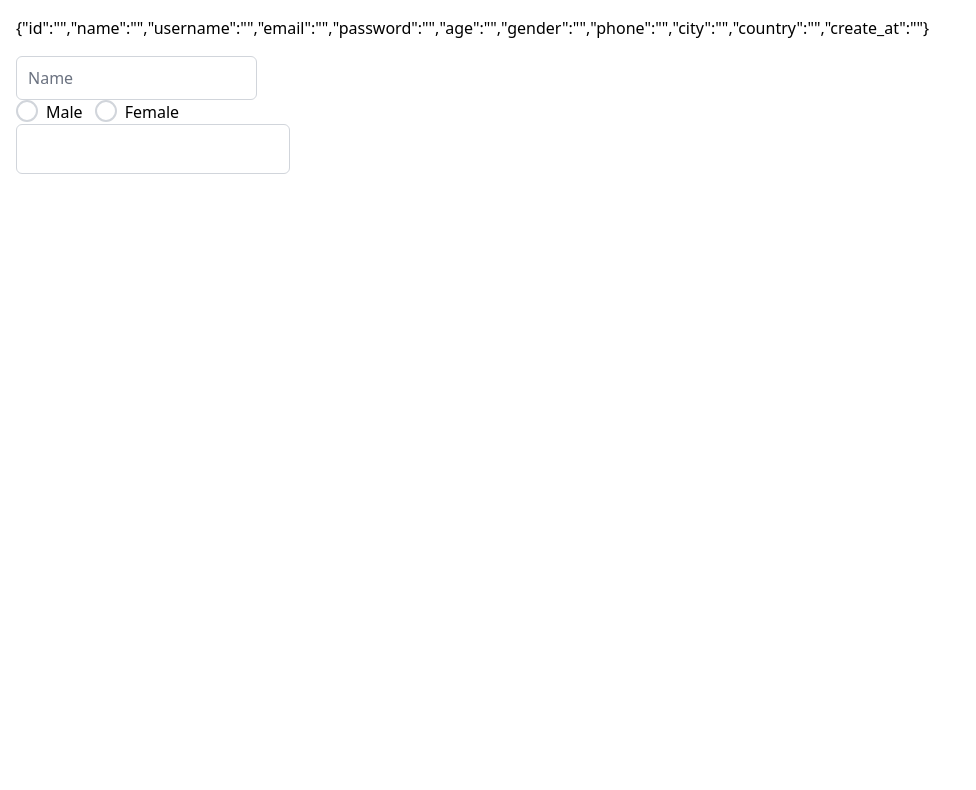
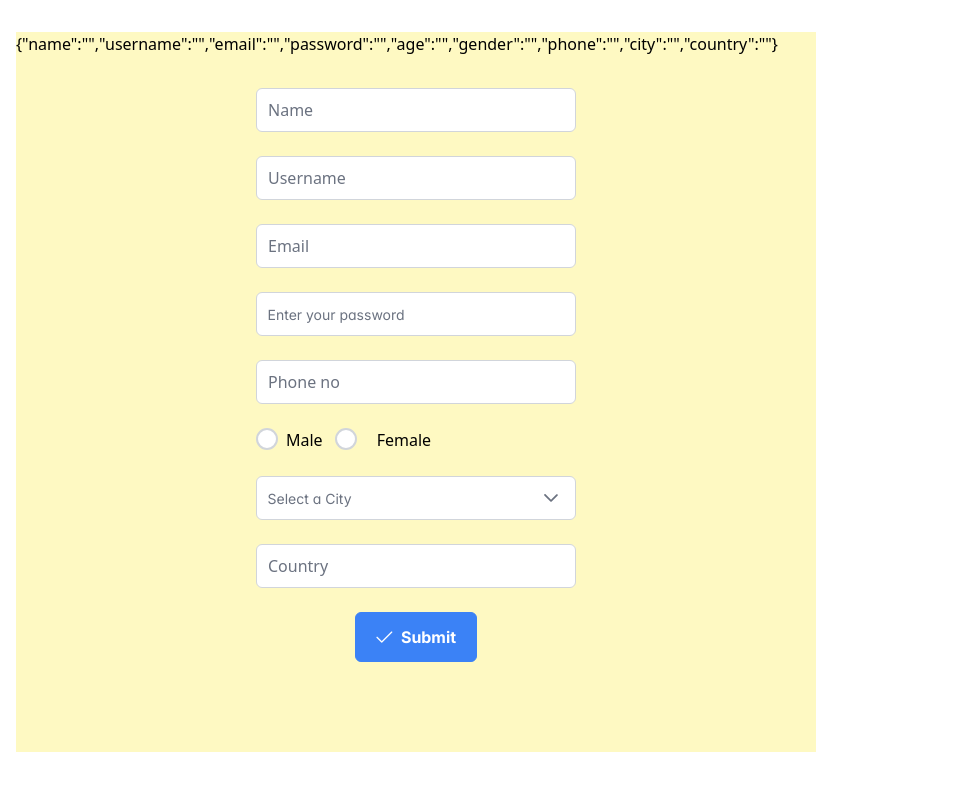
Before and after one commit to DEBAYUDHCHAKRABORTY/react-one08, a React (Vite) app in the folder pankaj/: page /adduser in a window 1280 px wide. Shown: the top 790 px of the page, without its empty margins (0-976 px from the left). Built offline with nearby package versions, Linux system fonts and the light colour scheme.

Commit message:
added new files

```diff
--- a/pankaj/src/components/Users/adduser.jsx
+++ b/pankaj/src/components/Users/adduser.jsx
@@ -2,17 +2,17 @@ import { useState } from "react"
 import { InputText } from "primereact/inputtext";
 import { RadioButton } from "primereact/radiobutton";
 import { FloatLabel } from "primereact/floatlabel";
-import { Calendar } from "primereact/calendar";
+import { Password } from 'primereact/password';
+import { Dropdown } from 'primereact/dropdown';
+import { Button } from 'primereact/button';
+
+
 
 
 
 export default function Adduser() {
     const [dates, setDates] = useState(null);
-
-
-
     const [form, setForm] = useState({
-        id: "",
         name: "",
         username: "",
         email: "",
@@ -22,8 +22,18 @@ export default function Adduser() {
         phone: "",
         city: "",
         country: "",
-        create_at: ""
     });
+    const cities = [
+        { name: 'New York', code: 'NY' },
+        { name: 'Rome', code: 'RM' },
+        { name: 'London', code: 'LDN' },
+        { name: 'Istanbul', code: 'IST' },
+        { name: 'Paris', code: 'PRS' }
+    ];
+
+    function getCityValues() {
+        return cities.find(item => item.name === form.city)
+    }
 
     function handleChange(fieldName, fieldValue) {
         let _newForm = { ...form }
@@ -32,33 +42,65 @@ export default function Adduser() {
     }
     return (
         <>
-            <div className="my-4">
+            <div className="bg-yellow-100 flex-col justify-center w-200 h-180 ">
+                    <div className="my-8 ">
                         {JSON.stringify(form)}
                     </div>
+                <div className="flex-col justify-center w-80 mx-auto">
 
-            <div className="card flex justify-content-center">
+                    <div className="card my-6">
                         <FloatLabel>
-                    <InputText value={form.name} onChange={(e) => handleChange("name", e.target.value)} className="p-inputtext-sm" placeholder="Enter your name" />
+                            <InputText value={form.name} onChange={(e) => handleChange("name", e.target.value)} className="p-inputtext-sm w-80" placeholder="Enter your name" />
                             <label htmlFor="username">Name</label>
                         </FloatLabel>
                     </div>
-            <div className="flex flex-wrap gap-3">
+                    <div className="card my-6" >
+                        <FloatLabel>
+                            <InputText value={form.username} onChange={(e) => handleChange("username", e.target.value)} className="p-inputtext-sm w-80" placeholder="Enter username" />
+                            <label htmlFor="username">Username</label>
+                        </FloatLabel>
+                    </div>
+                    <div className="card my-6">
+                        <FloatLabel>
+                            <InputText value={form.email} onChange={(e) => handleChange("email", e.target.value)} className="p-inputtext-sm w-80" placeholder="Enter your email" />
+                            <label htmlFor="username">Email</label>
+                        </FloatLabel>
+                    </div>
+                    <div className="card my-6">
+                        <Password value={form.password} onChange={(e) => handleChange("password", e.target.value)} className="p-inputtext-sm w-80" inputClassName="w-full" placeholder="Enter your password" />
+                        <label htmlFor="password"></label>
+                    </div>
+                    <div className="card my-6">
+                        <FloatLabel>
+                            <InputText value={form.phone} onChange={(e) => handleChange("phone", e.target.value)} className="p-inputtext-sm w-80" placeholder="Enter phone no" />
+                            <label htmlFor="phone">Phone no</label>
+                        </FloatLabel>
+                    </div>
+                    <div className="flex flex-wrap-center gap-3"  >
                         <div className="flex align-items-center">
                             <RadioButton inputId="gender1" onChange={(e) => handleChange("gender", "male")} checked={form.gender === 'male'} />
                             <label htmlFor="gender1" className="ml-2">Male</label>
                         </div>
-                <div className="flex align-items-center">
+                        <div className="flex flex-wrap-center gap-3 justify-center">
                             <RadioButton inputId="gender2" onChange={(e) => handleChange("gender", "female")} checked={form.gender === 'female'} />
                             <label htmlFor="gender2" className="ml-2">Female</label>
                         </div>
                     </div>
-
-            <div className="card flex justify-content-center">
-                <Calendar value={dates} onChange={(e) => setDates(e.value)} selectionMode="range" readOnlyInput  />
+                    <div className="card my-6">
+                        <Dropdown value={getCityValues()} onChange={(e) => handleChange("city", e.value.name)} options={cities} optionLabel="name"
+                            placeholder="Select a City" className="p-inputtext-sm w-80" />
                     </div>
-
-
-
+                    <div className="card my-6">
+                        <FloatLabel>
+                            <InputText value={form.country} onChange={(e) => handleChange("country", e.target.value)} className="p-inputtext-sm w-80" placeholder="Enter Country" />
+                            <label htmlFor="country">Country</label>
+                        </FloatLabel>
+                    </div>
+                    <div className="card flex-wrap gap-3 my-6 flex justify-center">
+                        <Button label="Submit" icon="pi pi-check" onChange={(e) => handleChange("submit", e.target.value)} className="p-inputtext-sm " />
+                    </div>
+                </div>
+            </div>
 
             {/*
             <div style={{backgroundColor:"#C48325", height:"750px", width:"600px", borderRadius:"10px", padding:"5px"}}>
--- a/pankaj/src/components/Users/users.jsx
+++ b/pankaj/src/components/Users/users.jsx
@@ -14,7 +14,7 @@ export default function Info() {
     async function fetchInfo() {
         try {
             const jsonData = await getAllUsers()
-            setData(jsonData)
+            setData(jsonData.data)
         } catch (e) {
             console.error(`Error encountered while fetching the quotes ${e}`)
         }
@@ -56,16 +56,17 @@ export default function Info() {
     return (
 
         <>
-        <div className="flex items-center justify-center my-8">
-            <h1 className="text-6xl text-900 font-bold underline underline-offset-8 ">Users</h1>
+            <div className="flex items-center justify-center my-8">
+                <h1 className="text-6xl text-900 font-bold underline underline-offset-8 ">Users</h1>
 
-        </div>
+            </div>
 
             <DataTable value={data} tableStyle={{ minWidth: '50rem' }}>
                 <Column header="#" body={(rowData, { rowIndex }) => rowIndex + 1} />
                 <Column field="name" sortable header="Name"></Column>
                 <Column field="age" sortable header="age"></Column>
                 <Column field="phone" header="Phone Number"></Column>
+                <Column field="email" sortable header="Email"></Column>
                 <Column field="country" sortable header="Country"></Column>
                 <Column body={actionBodyTemplate} header="Actions"></Column>
             </DataTable>
--- a/pankaj/src/services/api.js
+++ b/pankaj/src/services/api.js
@@ -4,6 +4,6 @@ const http = axios.create({
       baseURL: 'http://localhost:9090/api/v1',
 })
 
-export const getAllUsers = async () => (await http.get("/users")).data
+export const getAllUsers = () => http.get("/users")
 
-export const deleteUserById = async(id) => (await http.delete(`/users/${id}`))
+export const deleteUserById = (id) => http.delete(`/users/${id}`)
```
Lines whose indentation alone changed are shown as unchanged.
